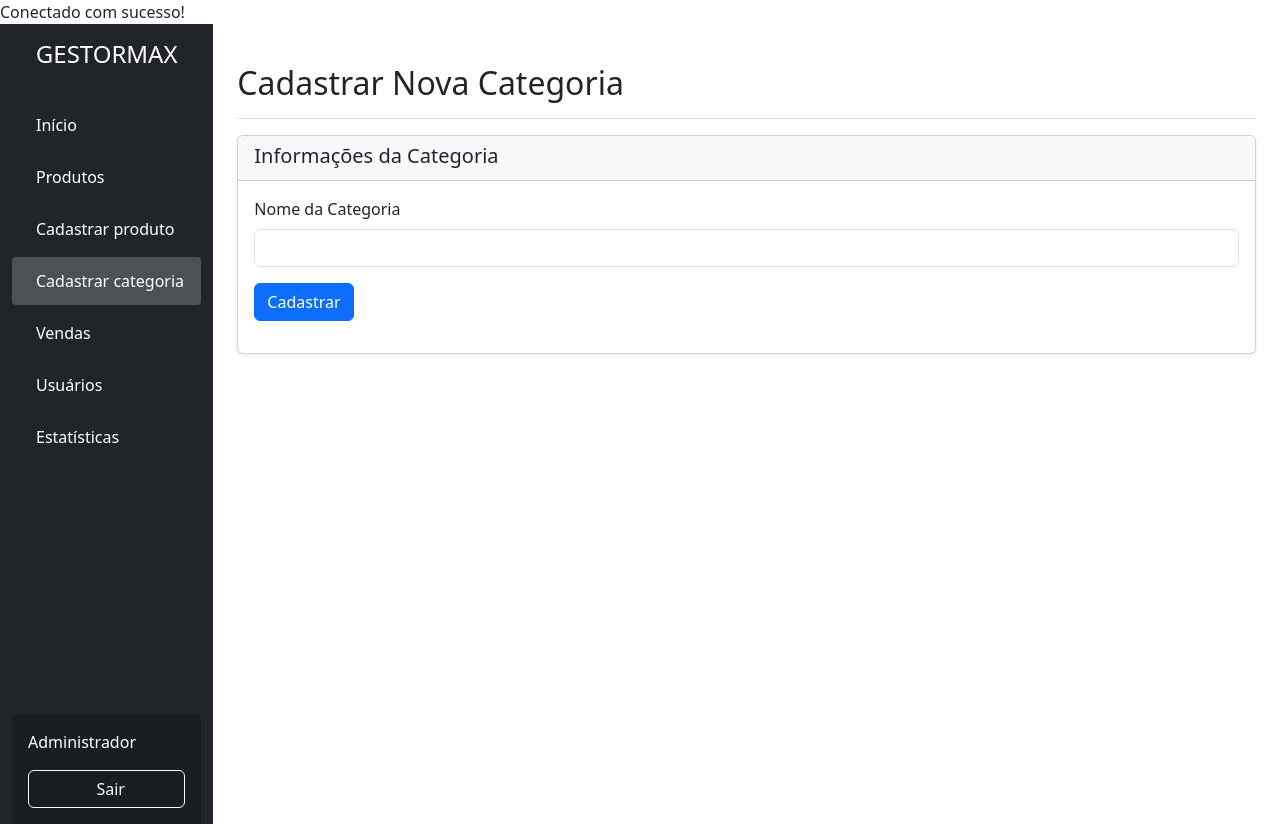
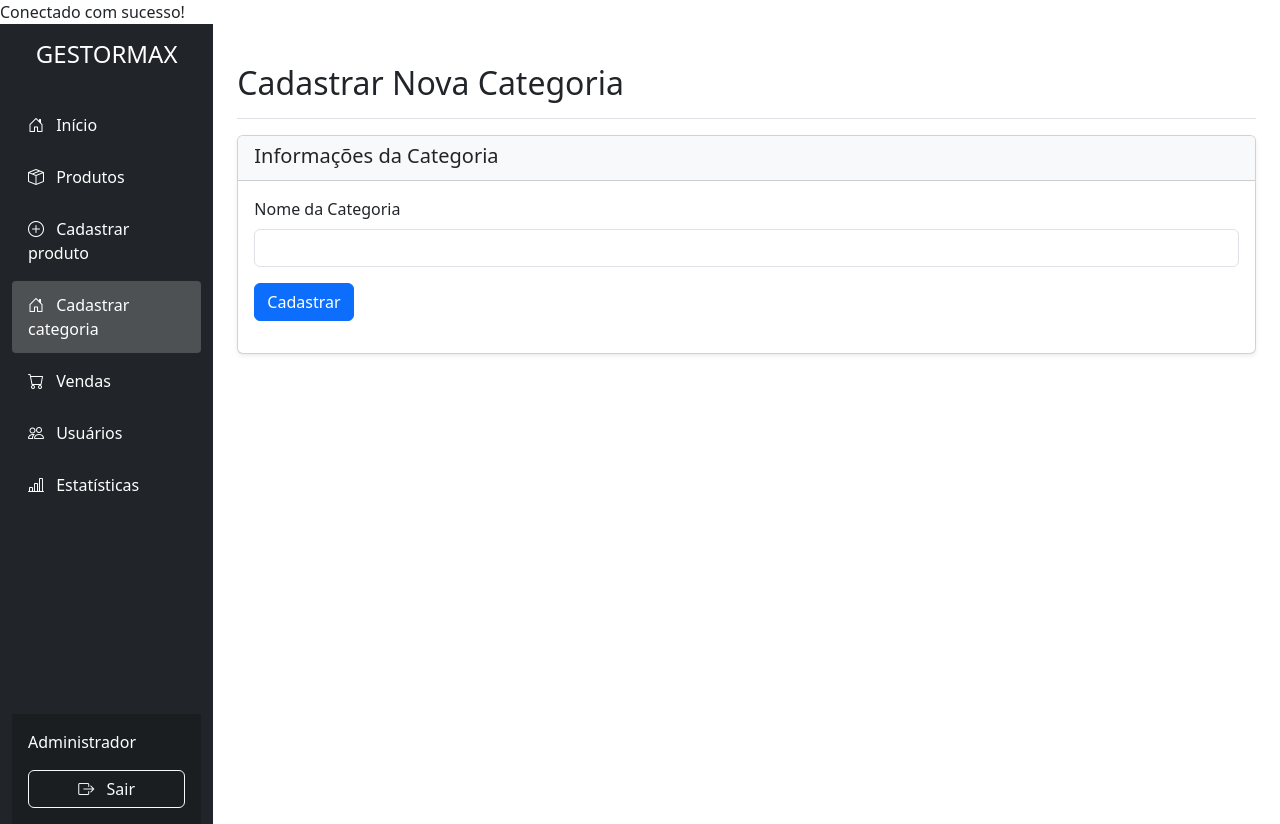
Before and after one commit to DaianeGeraldino/GestorMax, a PHP site: page /pages/criar-categoria.php in a window 1280 px wide. Run offline with PHP 8.4, Linux system fonts and the light colour scheme.

Commit message:
Update criar-categoria.php

```diff
--- a/pages/criar-categoria.php
+++ b/pages/criar-categoria.php
@@ -52,6 +52,7 @@ if ($_SERVER['REQUEST_METHOD'] === 'POST') {
     <meta name="viewport" content="width=device-width, initial-scale=1.0">
     <title>Cadastrar Categoria</title>
     <link href="https://cdn.jsdelivr.net/npm/bootstrap@5.3.0/dist/css/bootstrap.min.css" rel="stylesheet">
+    <link rel="stylesheet" href="https://cdn.jsdelivr.net/npm/bootstrap-icons@1.10.0/font/bootstrap-icons.css">
     <link rel="stylesheet" href="../styles/sidebar.css">
 </head>
 <body>
```
